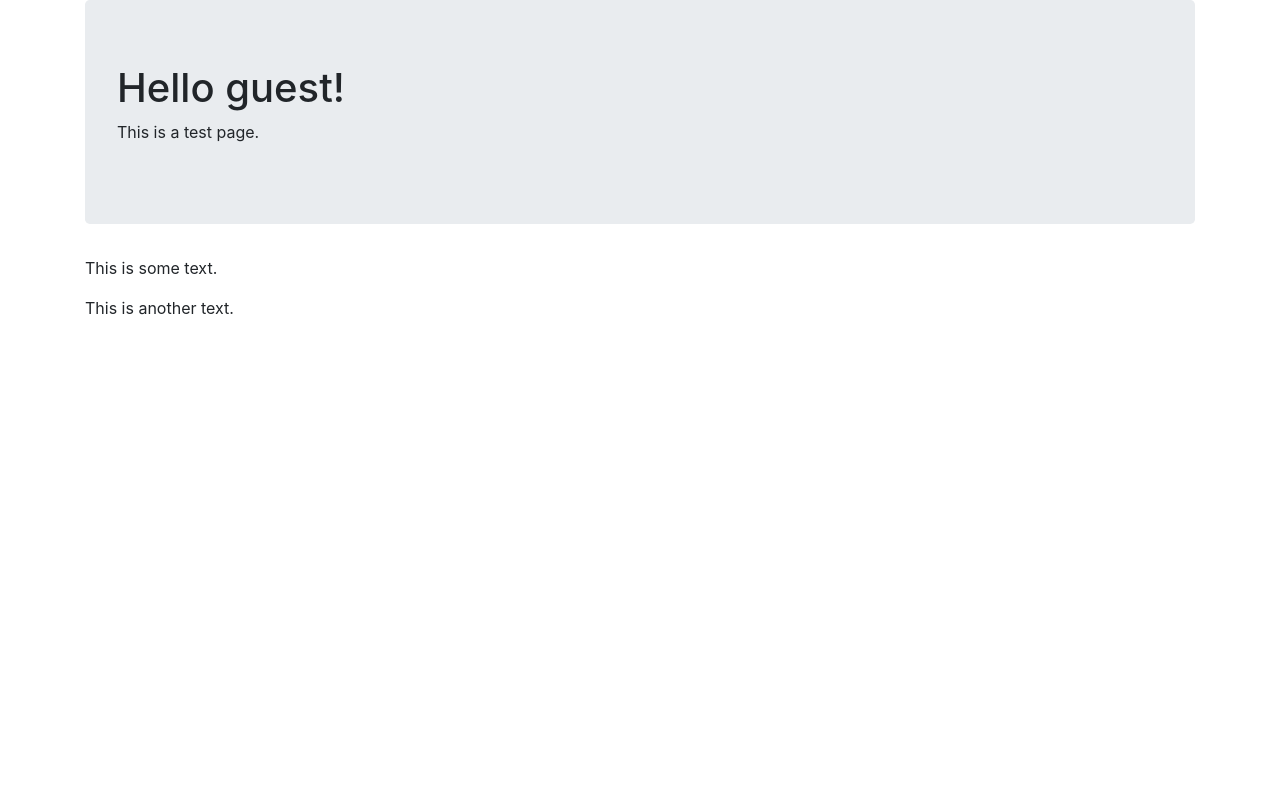
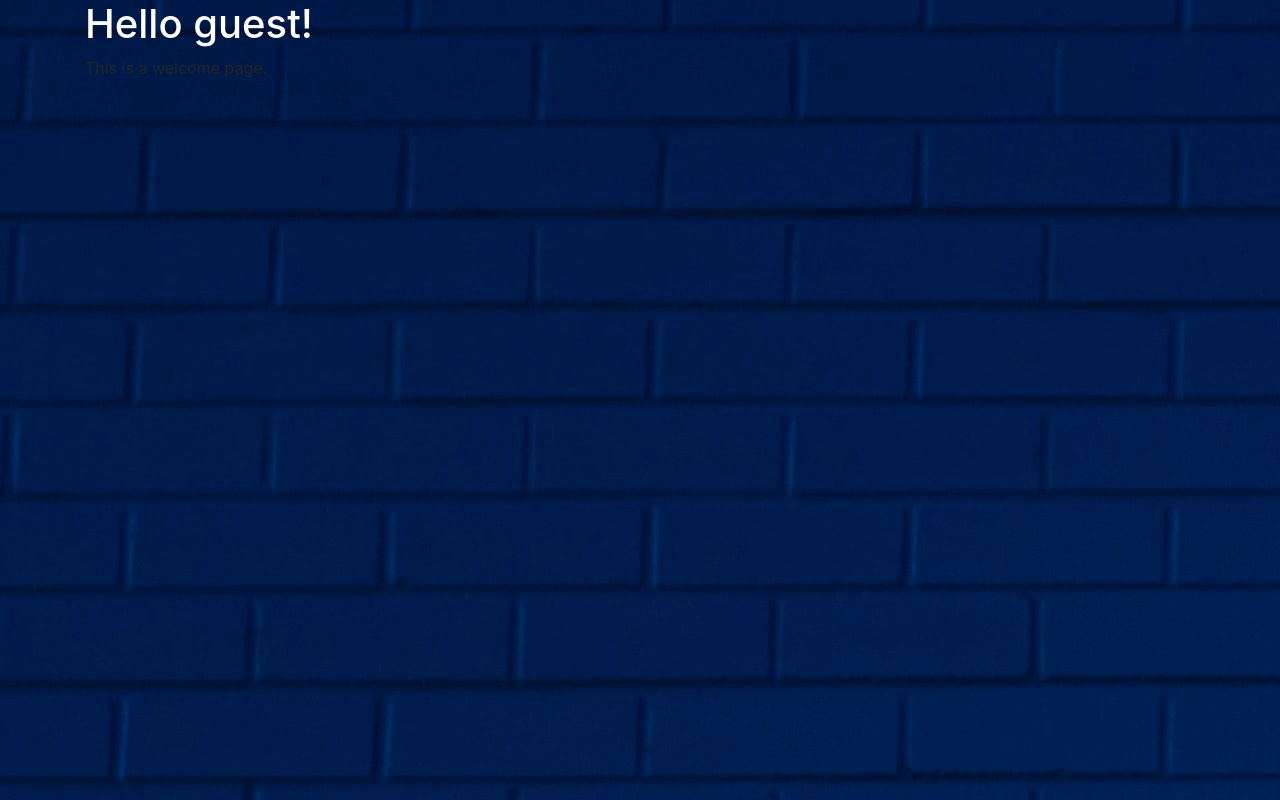
Before and after one commit to rpauleericka/github-flow, a plain HTML site: page index.html in a window 1280 px wide. Drawn offline with nearby package versions, Linux system fonts and the light colour scheme.

Commit message:
Adding background image, formatting title

```diff
--- a/index.html
+++ b/index.html
@@ -6,15 +6,20 @@
     <link rel="stylesheet" href="https://stackpath.bootstrapcdn.com/bootstrap/4.1.1/css/bootstrap.min.css" integrity="sha384-WskhaSGFgHYWDcbwN70/dfYBj47jz9qbsMId/iRN3ewGhXQFZCSftd1LZCfmhktB" crossorigin="anonymous">
 
     <title>Hello, world!</title>
+
+    <style>
+      body {
+        background-image: url('img/background_image.jpg');
+      }
+      h1.title{
+        color:#FFF
+      }
+      </style>
   </head>
-  <body>
+  <body >
     <div class="container">
-      <div class="jumbotron">
-        <h1>Hello guest!</h1>
-        <p>This is a test page.</p>
-      </div>
-      <p>This is some text.</p>
-      <p>This is another text.</p>
+      <h1 class="title">Hello guest!</h1>
+      <p>This is a welcome page.</p>
     </div>
     <script src="https://code.jquery.com/jquery-3.3.1.slim.min.js" integrity="sha384-q8i/X+965DzO0rT7abK41JStQIAqVgRVzpbzo5smXKp4YfRvH+8abtTE1Pi6jizo" crossorigin="anonymous"></script>
     <script src="https://cdnjs.cloudflare.com/ajax/libs/popper.js/1.14.3/umd/popper.min.js" integrity="sha384-ZMP7rVo3mIykV+2+9J3UJ46jBk0WLaUAdn689aCwoqbBJiSnjAK/l8WvCWPIPm49" crossorigin="anonymous"></script>
```
Also changed, not shown: img/background_image.jpg (added).
